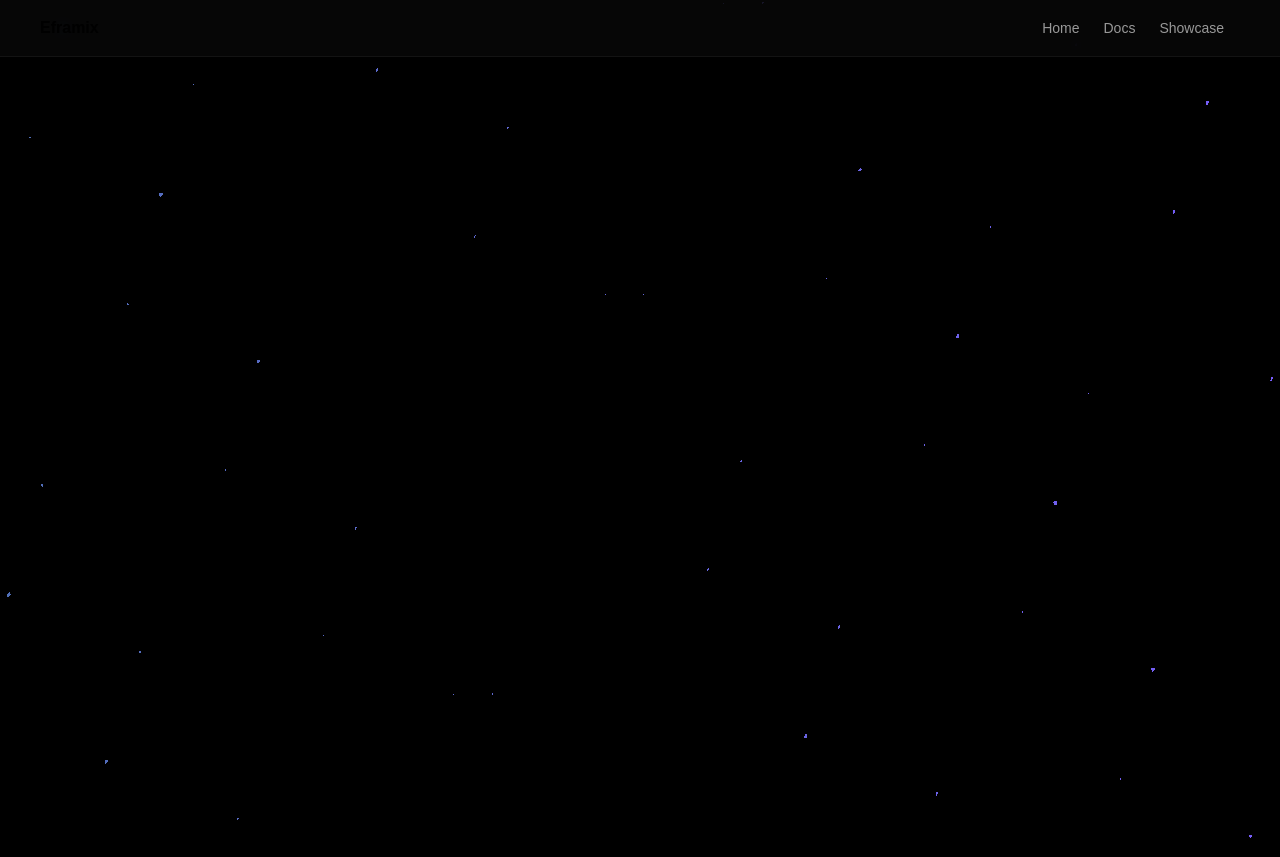
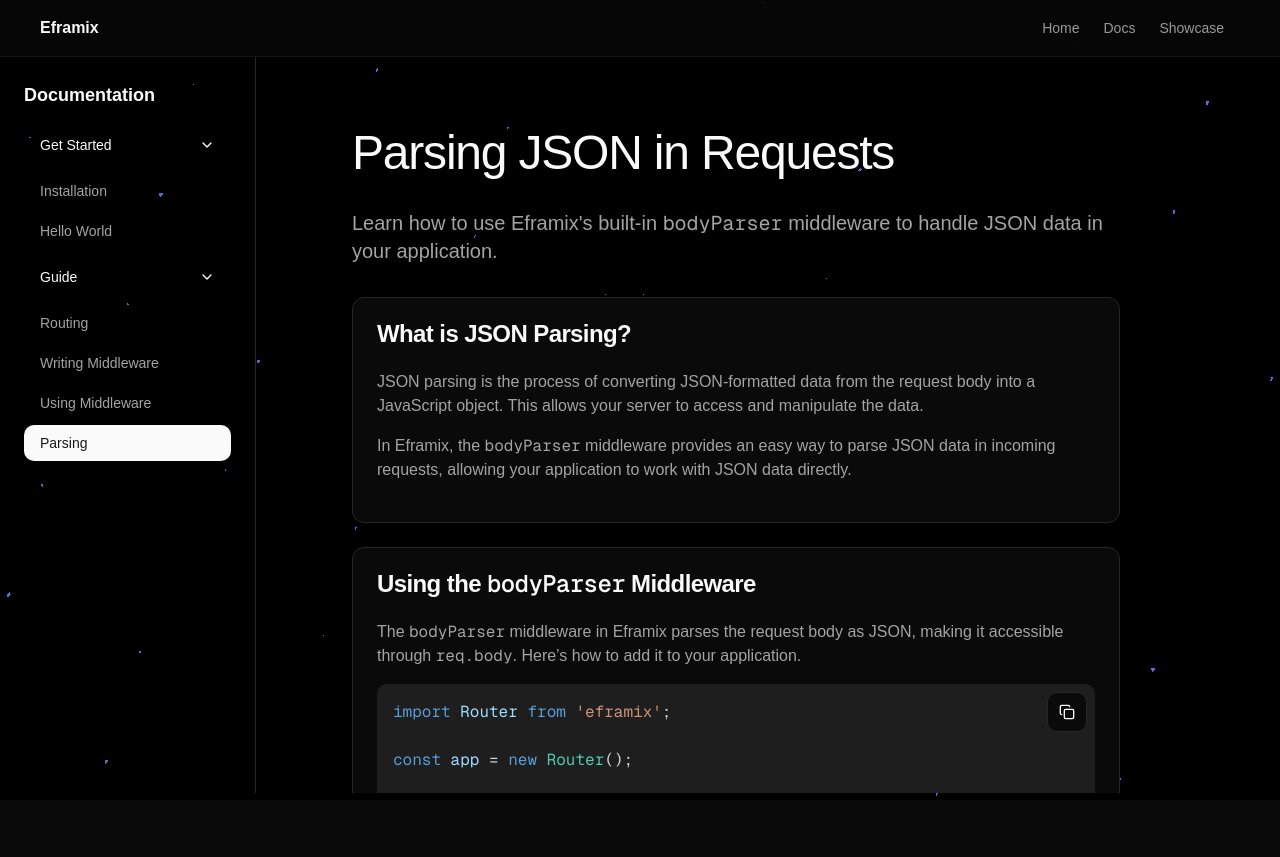
Before and after one commit to efraimnabil/Eframix-Documentation, a Next.js app: page /docs/parsing in a window 1280 px wide. Before the commit this address had no page. After the commit the page ends 800 px from the top, so only its background shows below. Built offline with nearby package versions, Linux system fonts and the light colour scheme.

Commit message:
Add parsing to docs and update hello-world page

```diff
--- a/app/docs/hello-world/page.tsx
+++ b/app/docs/hello-world/page.tsx
@@ -40,7 +40,7 @@
   res.send('Hello, World!');
 });
 
-app.listen(3000, () => {
+app.startServer(3000, () => {
   console.log('Server running on http://localhost:3000');
 });
             `.trim()}
--- /dev/null
+++ b/app/docs/parsing/page.tsx
@@ -0,0 +1,91 @@
+import { ArrowLeft, ArrowRight } from "lucide-react"
+import { Metadata } from "next"
+import Link from "next/link"
+
+import SyntaxHighlighter from "@/components/SyntaxHighlighter"
+import { Button } from "@/components/ui/button"
+import { Card, CardContent, CardHeader, CardTitle } from "@/components/ui/card"
+
+export const metadata: Metadata = {
+    title: "Parsing JSON in Requests | Eframix",
+    description: "Learn how to use Eframix's bodyParser middleware for handling JSON data in requests.",
+};
+
+export default function ParseJSON() {
+    return (
+        <div className="container max-w-3xl py-6 lg:py-10">
+            <h1 className="inline-block font-heading text-4xl tracking-tight lg:text-5xl mb-8">
+                Parsing JSON in Requests
+            </h1>
+            <p className="text-xl text-muted-foreground mb-8">
+                Learn how to use Eframix&apos;s built-in <code>bodyParser</code> middleware to handle JSON data in your application.
+            </p>
+
+            <Card className="my-6">
+                <CardHeader>
+                    <CardTitle>What is JSON Parsing?</CardTitle>
+                </CardHeader>
+                <CardContent>
+                    <p className="text-muted-foreground mb-4">
+                        JSON parsing is the process of converting JSON-formatted data from the request body into a JavaScript object.
+                        This allows your server to access and manipulate the data.
+                    </p>
+                    <p className="text-muted-foreground mb-4">
+                        In Eframix, the <code>bodyParser</code> middleware provides an easy way to parse JSON data in incoming requests,
+                        allowing your application to work with JSON data directly.
+                    </p>
+                </CardContent>
+            </Card>
+
+            <Card className="my-6">
+                <CardHeader>
+                    <CardTitle>Using the <code>bodyParser</code> Middleware</CardTitle>
+                </CardHeader>
+                <CardContent>
+                    <p className="text-muted-foreground mb-4">
+                        The <code>bodyParser</code> middleware in Eframix parses the request body as JSON,
+                        making it accessible through <code>req.body</code>. Here’s how to add it to your application.
+                    </p>
+                    <SyntaxHighlighter
+                        language="javascript"
+                        code={`
+import Router from 'eframix';
+
+const app = new Router();
+
+app.use(app.bodyParser);
+
+app.post('/api/movies', (req, res) => {
+    const newMovie = req.body;
+    console.log("New Movie:", newMovie);
+    res.status(201).send({ message: 'Movie added successfully', data: newMovie });
+});
+
+app.startServer(5001, () => {
+    console.log('Server is running on http://localhost:5001');
+});
+                        `.trim()}
+                    />
+                    <p className="text-muted-foreground mt-4">
+                        Now, any JSON data sent in the request body will be automatically parsed and available as <code>req.body</code>.
+                    </p>
+                </CardContent>
+            </Card>
+
+            <div className="flex justify-between items-center mt-16">
+                <Button variant="outline" asChild>
+                    <Link href="/docs/use-middleware">
+                        <ArrowLeft className="mr-2 h-4 w-4" />
+                        Previous: Using Middleware
+                    </Link>
+                </Button>
+                <Button asChild>
+                    <Link href="/docs/next-section">
+                        Next: Next Section
+                        <ArrowRight className="ml-2 h-4 w-4" />
+                    </Link>
+                </Button>
+            </div>
+        </div>
+    );
+}
--- a/components/Sidebar.tsx
+++ b/components/Sidebar.tsx
@@ -27,6 +27,7 @@
       { name: "Routing", href: "/docs/routing" },
       { name: "Writing Middleware", href: "/docs/write-middleware" },
       { name: "Using Middleware", href: "/docs/use-middleware" },
+      { name: "Parsing", href: "/docs/parsing" },
     ],
   },
 ];
```
